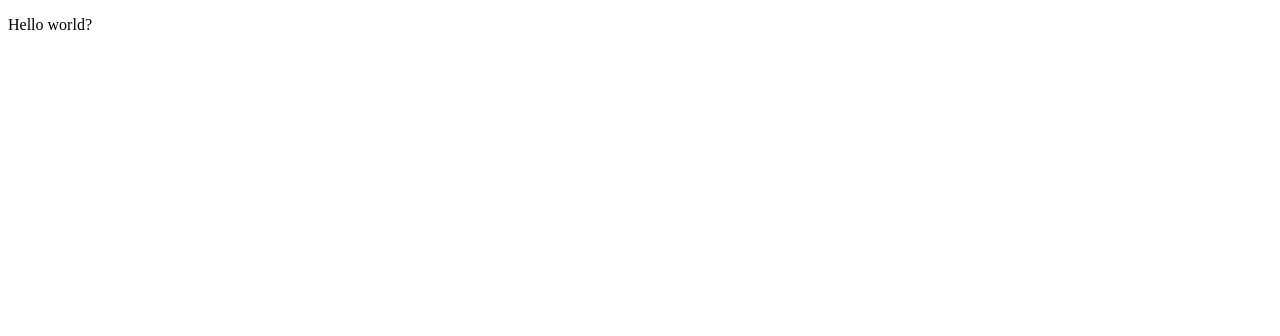
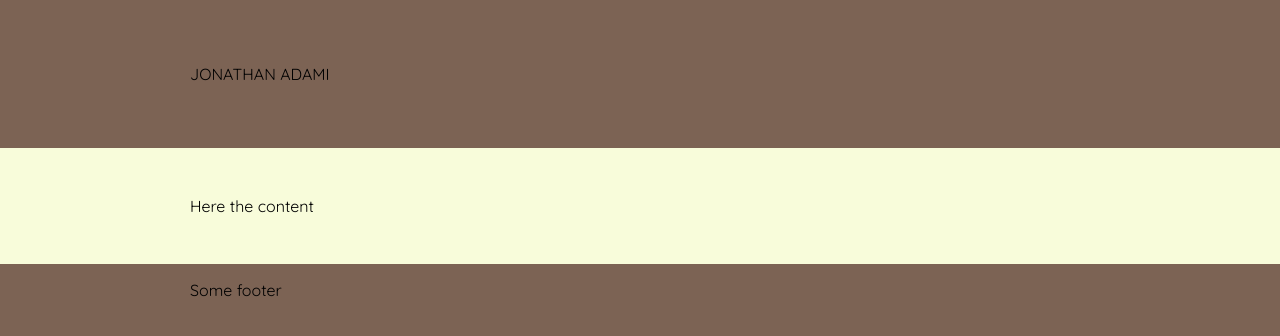
Before and after one commit to PiTiLeZarD/PiTiLeZarD.github.io, a React (Vite) app: page / in a window 1280 px wide. Shown: the top 336 px of the page. Built offline with nearby package versions, Linux system fonts and the light colour scheme.

Commit message:
rough outline of a theme and first page

```diff
--- a/package.json
+++ b/package.json
@@ -20,6 +20,7 @@
         "regenerator-runtime": "^0.13.7"
     },
     "scripts": {
+        "dev": "parcel src/index.html",
         "build": "parcel build --dist-dir ./docs/ src/index.html",
         "predeploy": "yarn build",
         "deploy": "gh-pages -d build"
--- a/src/App.jsx
+++ b/src/App.jsx
@@ -1,5 +1,28 @@
+import { Fragment } from "react";
+import { theme } from "./theme";
+
+import { Header, Page, Footer } from "./components";
+
 const App = (props) => {
-    return <p>Hello world?</p>;
+    return (
+        <Fragment>
+            <link rel="stylesheet" href="https://fonts.googleapis.com/css?family=Quicksand" />
+
+            <style type="text/css">{`
+                body, html {
+                    margin: 0;
+                    padding: 0;
+                    background-color: ${theme.colours.primary};
+                }
+                * {
+                    font-family: "Quicksand", Sans-serif;
+                }
+            `}</style>
+            <Header />
+            <Page />
+            <Footer />
+        </Fragment>
+    );
 };
 
 export default App;
--- /dev/null
+++ b/src/components/Footer.jsx
@@ -0,0 +1,11 @@
+import Section from "./Section";
+
+const Footer = (props) => {
+    return (
+        <Section id="footer">
+            <p>Some footer</p>
+        </Section>
+    );
+};
+
+export default Footer;
--- /dev/null
+++ b/src/components/Header.jsx
@@ -0,0 +1,23 @@
+import { withStyles } from "../theme";
+import Section from "./Section";
+
+const styles = () => ({
+    root: {
+        padding: "4em 0",
+    },
+    name: {
+        textTransform: "uppercase",
+    },
+});
+
+const Header = (props) => {
+    const { classes } = props;
+
+    return (
+        <Section id="header" style={classes.root}>
+            <div style={classes.name}>Jonathan Adami</div>
+        </Section>
+    );
+};
+
+export default withStyles(styles)(Header);
--- /dev/null
+++ b/src/components/Page.jsx
@@ -0,0 +1,19 @@
+import { withStyles } from "../theme";
+import Section from "./Section";
+
+const styles = () => ({
+    root: {
+        padding: "2em 0",
+    },
+});
+
+const Page = (props) => {
+    const { classes } = props;
+    return (
+        <Section id="page" variant="front" style={classes.root}>
+            <p>Here the content</p>
+        </Section>
+    );
+};
+
+export default withStyles(styles)(Page);
--- /dev/null
+++ b/src/components/Section.jsx
@@ -0,0 +1,31 @@
+import { withStyles } from "../theme";
+
+const styles = ({ colours, sizes }) => ({
+    wrapper: {
+        width: sizes.page,
+        margin: "auto",
+    },
+    back: {
+        backgroundColor: colours.primary,
+    },
+    front: {
+        backgroundColor: colours.background,
+    },
+});
+
+const Section = (props) => {
+    const { id, variant, classes, children, ...otherProps } = props;
+    return (
+        <section id={id} style={classes[variant]}>
+            <div style={classes.wrapper}>
+                <div {...otherProps}>{children}</div>
+            </div>
+        </section>
+    );
+};
+
+Section.defaultProps = {
+    variant: "back",
+};
+
+export default withStyles(styles)(Section);
--- /dev/null
+++ b/src/components/index.js
@@ -0,0 +1,3 @@
+export { default as Header } from "./Header";
+export { default as Page } from "./Page";
+export { default as Footer } from "./Footer";
--- /dev/null
+++ b/src/theme.jsx
@@ -0,0 +1,19 @@
+const colours = {
+    background: "#F8FCDA",
+    hover: "#E3E9C2",
+    secondary: "#F9FBB2",
+    primary: "#7C6354",
+    default: "#A5ABAF",
+};
+
+const sizes = {
+    page: "900px",
+};
+
+export const theme = { colours, sizes };
+
+export const withStyles =
+    (styles) =>
+    (Component) =>
+    ({ ...props }) =>
+        <Component classes={styles(theme)} {...props} />;
```
Also changed, not shown: 1 other file (tests, documents, lock files or other folders).
